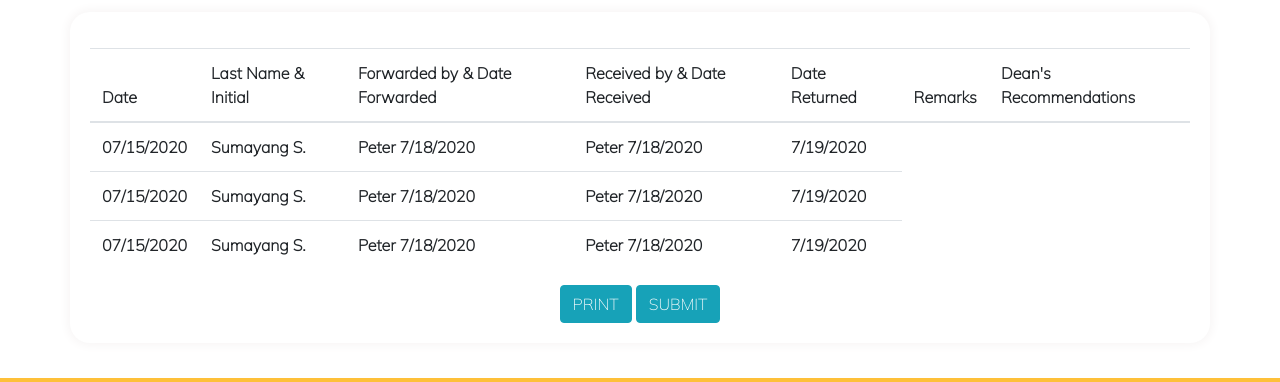
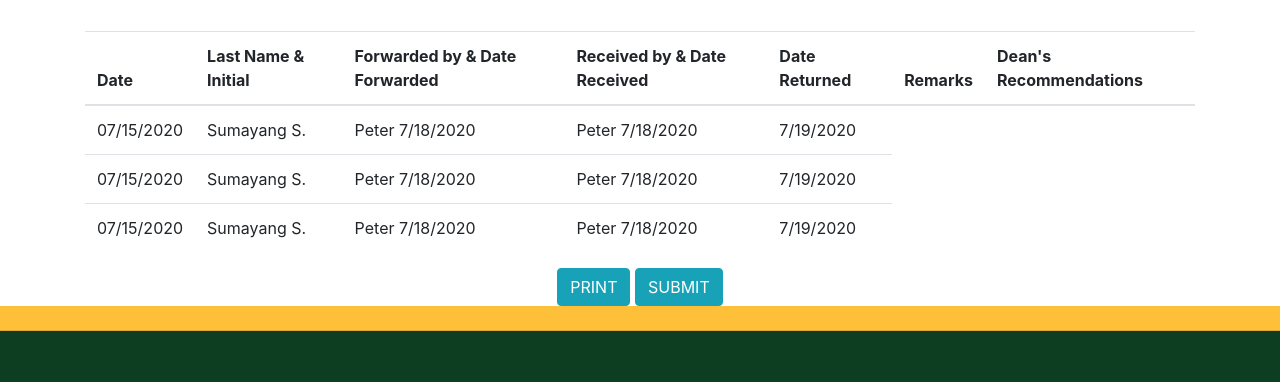
Before and after one commit to renzoromares/USJR-MIS, a Django app: template MIS_SYSTEM/templates/AttendanceReport.html in a window 1280 px wide. Shown: the part 295-677 px from the top of the page. Run offline with Django 3.2, Linux system fonts and the light colour scheme; the template is opened without the code that fills it, so the values that code supplies are empty; some libraries are stand-ins or nearby versions.

Commit message:
Updated code, ge tang2 ang styles sa sod.

```diff
--- a/MIS_SYSTEM/templates/AttendanceReport.html
+++ b/MIS_SYSTEM/templates/AttendanceReport.html
@@ -1,10 +1,10 @@
-{% load static %}
 <!DOCTYPE html>
 <html>
 <head>
 <title>Attendance Report</title>
 
-<link rel="stylesheet" href="{%static 'images/AttendanceReport.css' %">
+<link rel="stylesheet" href="CSS files/AttendanceReport.css">
+<link rel="stylesheet" href="CSS files/Design.css">
 <link rel="stylesheet" href="https://stackpath.bootstrapcdn.com/bootstrap/4.5.0/css/bootstrap.min.css">
 <link rel = "stylesheet" href="https://stackpath.bootstrapcdn.com/font-awesome/4.7.0/css/font-awesome.min.css">
 <link href="https://fonts.googleapis.com/css2?family=EB+Garamond&display=swap" rel="stylesheet">
@@ -27,7 +27,7 @@
 <!----------------------------------------------------------------NAVBAR----------------------------------------------------------------------->
 <section id="nav-bar">
     <nav class="navbar navbar-expand-lg navbar-light">
-        <a class="navbar-brand" href="Dashboard.html"><img src="{%static 'images/logo.png'%}"></a>
+        <a class="navbar-brand" href="Dashboard.html"><img src="img/logo.png"></a>
         <button class="navbar-toggler" type="button" data-toggle="collapse" data-target="#navbarNavDropdown" aria-controls="navbarNavDropdown" aria-expanded="false" aria-label="Toggle navigation">
           <span class="navbar-toggler-icon"></span>
         </button>
@@ -82,28 +82,23 @@
       </nav>
 </section>
 
-<!----------------------------------------------------------------GRID------------------------------------------------------------------------------------------>
-
+<!---------------------------------------------------------------GRID------------------------------------------------------------------------------------------>
 <div class="container-fluid p-0"></div>
-
 <div class = "col1"></div>
-</div>
-</div>
 <!---------------------------------------------------------------HEADER-------------------------------------------------------------------------------------------->
-
 <div id="cover">
-  <div class="jumbotron jumbotron-fluid"></div>
+  <div class="jumbotron jumbotron-fluid">
     <div class="container">
         <p></p>
       <h1>WEEKLY ATTENDANCE REPORT</h1>
     </div>
   </div>
 </div>
-<!-------------------------------------------------------------FORMS------------------------------------------------------------------------------------------------>
+<!---------------------------------------------------------------FORMS------------------------------------------------------------------------------------------------>
 <div class = "container fortable">
 <form>
     <form>
-      <table class="table mb-3 mt-3"style="width: 100%">
+      <table class="table mb-3 mt-3">
         <thead>
           <tr>
             <th scope="col">Date</th>
@@ -150,132 +145,31 @@
     </form>
 </div>
 
-    <style>
-
-.fortable
-    {
-      background-color:white;
-    margin-top: 15px;
-    margin-bottom: 35px;
-    padding:20px;
-    box-shadow: 0px 0px 10px 3px rgb(248, 246, 246);
-    width: 1500px;
-    border-radius: 20px;
-
-    font-family: 'Mulish', sans-serif;
-    font-size: medium;
-    font-weight: 600;
-    }
-
-
-.contact-form
-{
-    background-color:white;
-    margin-top: 20px;
-    margin-bottom: 35px;
-    padding:20px;
-    box-shadow: 0px 0px 10px 3px rgb(248, 246, 246);
-    width: 1500px;
-    border-radius: 20px;
-
-    font-family: 'Mulish', sans-serif;
-    font-size: medium;
-    font-weight: 600;
-
-}
-    </style>
-
 <!-------------------------------------------------------------------------------FOOOTER---------------------------------------------------------------------->
-    <div class="card-header"></div>
-    <footer class="page-footer font-small pt-4">
-
-       <!--nganoni? hahahaha puwa ra lage maskin-->
-
-        <!-- Footer Text -->
+<div id="cardheader" class="card-header"></div>
+ <footer id="pagefooter" class="page-footer font-small pt-4">
     <div class="container-fluid text-center text-md-left">
-
-          <!-- Grid row -->
       <div class="row">
-
-            <!-- Grid column -->
         <div class="col-md-6 mt-md-0 mt-3">
-
-              <!-- Content -->
           <br>
-             <center><img src="{% static 'images/logomain.png' %}"></center>
+          <center><img src="img/logomain.png"></center>
           <p></p>
           <h5 class="text-uppercase font-weight-bold"><center>USJR MIS</center></h5>
-            <center>MIS-Based Document Resources<br> Management System</p>
-
-            </center><p>
+          <center>MIS-Based Document Resources<br> Management System</p></center><p>
         </div>
-            <!-- Grid column -->
-
         <hr class="clearfix w-100 d-md-none pb-3">
-
-            <!-- Grid column -->
           <div class="col-md-6 mb-md-0 mb-3">
-
-              <!-- Content -->
             <p></p>
             <br>
-              <i class="fa fa-home" aria-hidden="true"></i>
+            <i id="home" class="fa fa-home" aria-hidden="true"></i>
             Magallanes Street, 6000, Cebu City, Philippines <p></p>
-              <i class="fa fa-envelope-open" aria-hidden="true"></i>
+            <i id="envelope" class="fa fa-envelope-open" aria-hidden="true"></i>
             &nbsp; external@usjr.edu.ph <p></p>
-              <i class="fa fa-phone" aria-hidden="true"></i>
+            <i id="phone" class="fa fa-phone" aria-hidden="true"></i>
             &nbsp;(63-32) 253-7900
-              <hr>
-
           </div>
-            <!-- Grid column -->
-
       </div>
-          <!-- Grid row -->
-
     </div>
-        <!-- Footer Text -->
-
-
-
   </footer>
-      <!-- Footer -->
-
-
-      <style>
-          .card-header
-          {
-              background-color:#FEC039;
-              height: 10px;
-
-          }
-          .page-footer
-          {
-              background-color:#0D3E21;
-              color:rgb(240, 231, 231);
-              height: 300xp;
-              text-align: center;
-              font-size: 20px;
-          }
-          .fa-home
-          {
-              font-size: 50px;
-          }
-          .fa-envelope-open
-          {
-            font-size: 40px;
-          }
-          .fa-phone
-          {
-            font-size: 40px;
-          }
-         hr
-         {
-             width: 10px;
-             height: 5px;
-         }
-      </style>
-
-
 </body>
 </html>
```
Lines whose indentation alone changed are shown as unchanged.
